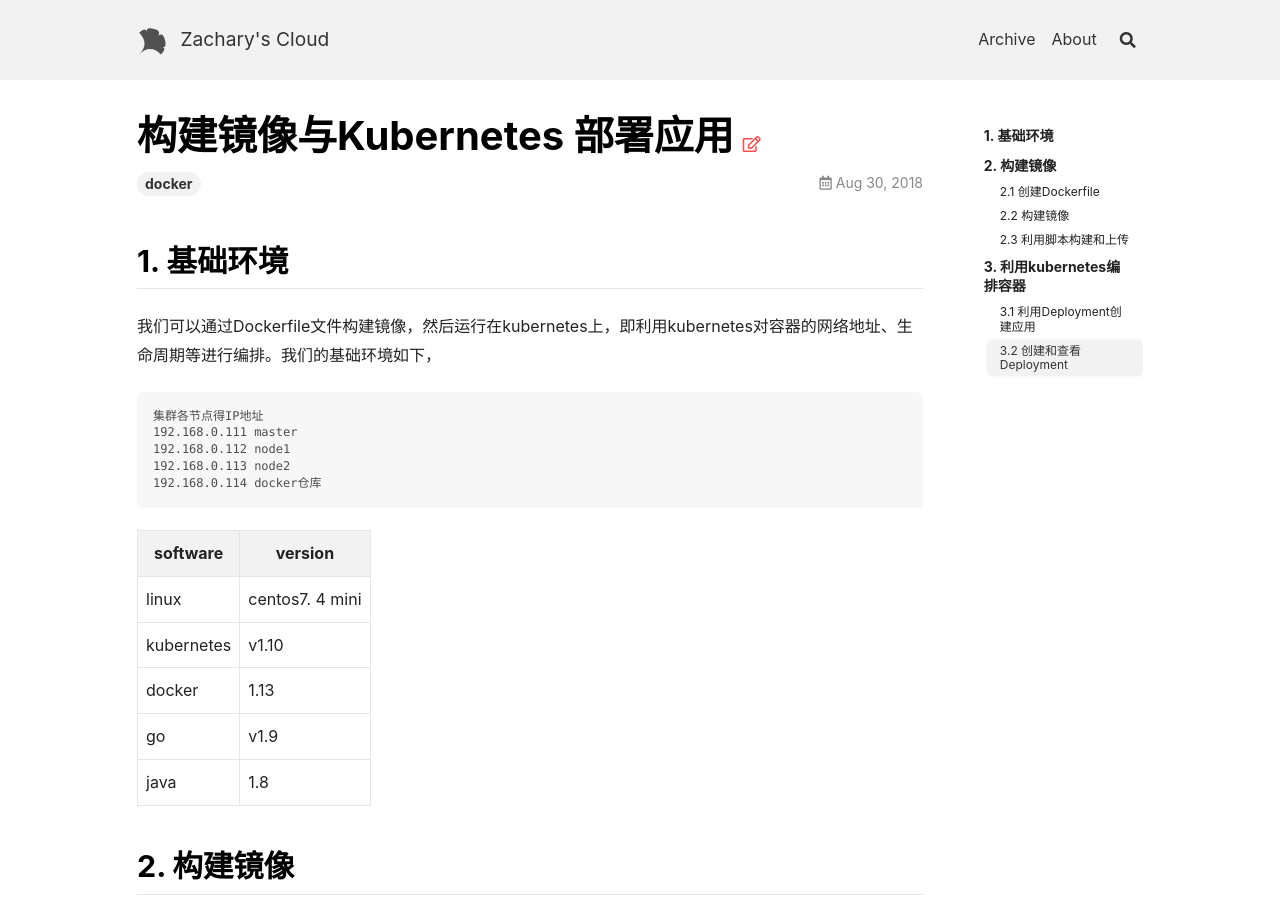
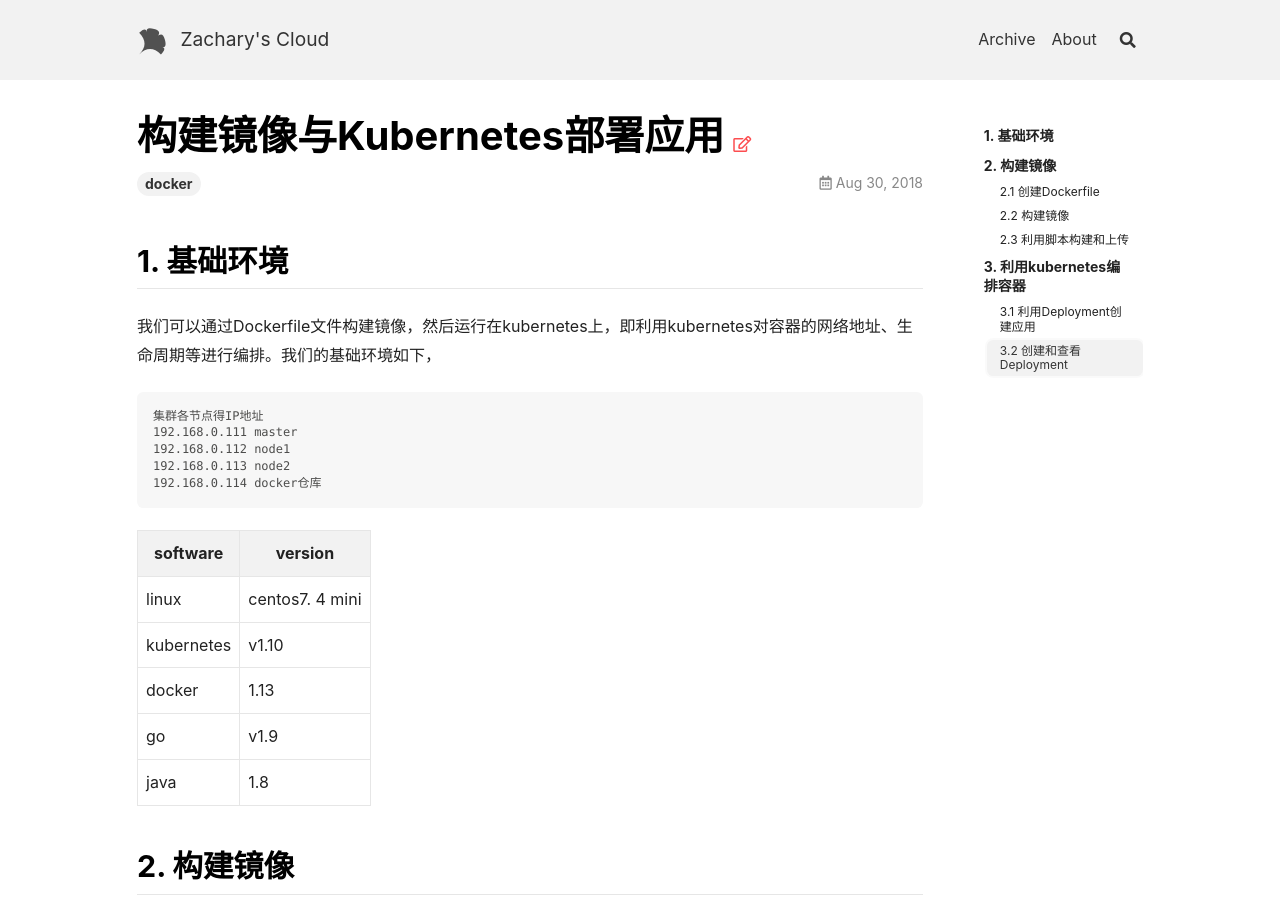
Before and after one commit to mazengxie/mazengxie.github.io, a Jekyll site: the page built from _posts/2018-08-30-docker-build-and-run-k8s.md, in a window 1280 px wide and 900 px high. Built offline with Jekyll 4.4.1, drawn with Linux system fonts in a browser that asks for light colours; nearby versions of some CDN libraries.

```diff
--- a/_posts/2018-08-30-docker-build-and-run-k8s.md
+++ b/_posts/2018-08-30-docker-build-and-run-k8s.md
@@ -1,5 +1,5 @@
 ---
-title: 构建镜像与Kubernetes 部署应用
+title: 构建镜像与Kubernetes部署应用
 key: 20180830
 tags: docker
 ---
```
